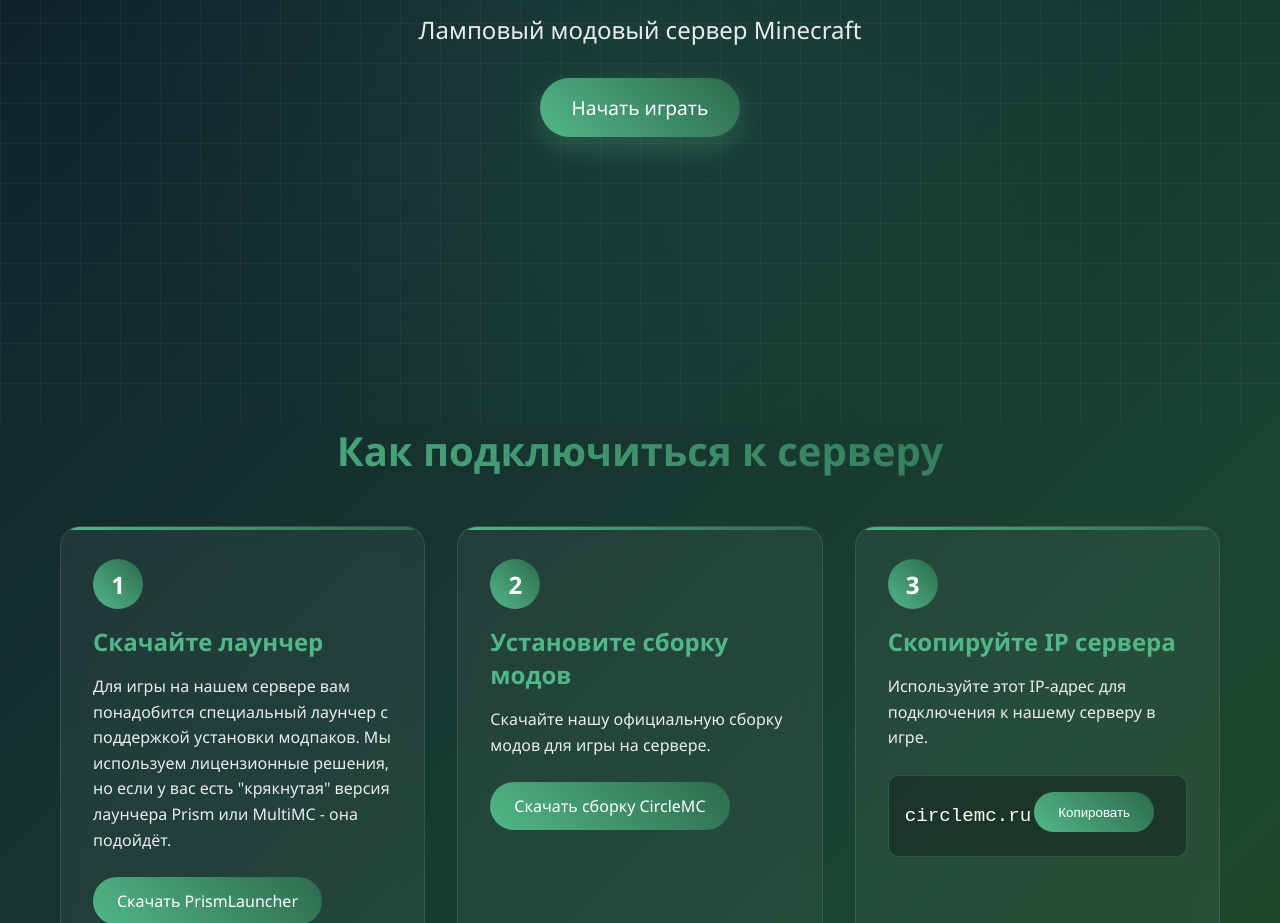
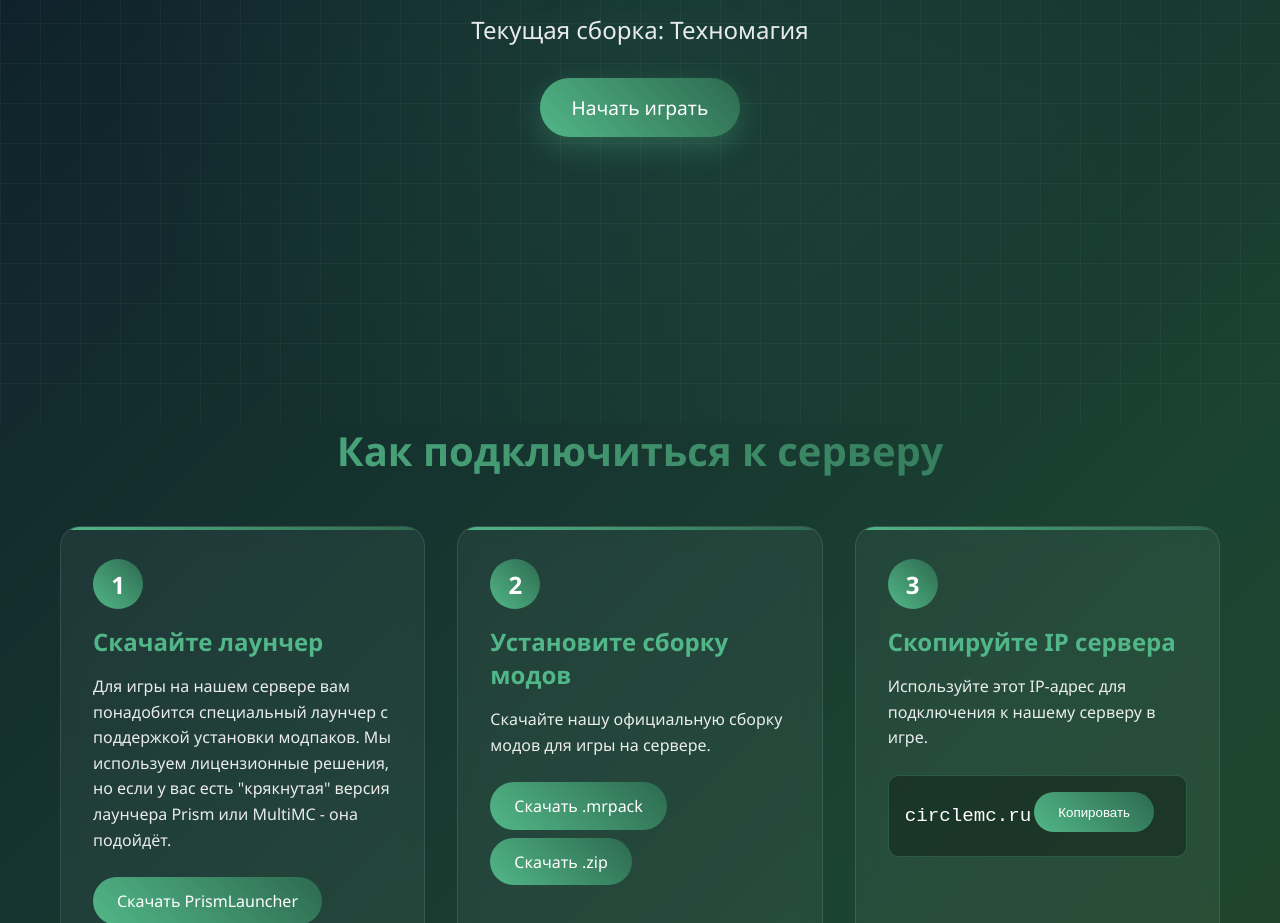
Before and after one commit to bUmmy1337/circleminecraft, a plain HTML site: page website/index.html in a window 1280 px wide. Shown: the part 377-1300 px from the top of the page. Drawn offline with Linux system fonts and the light colour scheme.

Commit message:
Update index.html

```diff
--- a/website/index.html
+++ b/website/index.html
@@ -524,7 +524,7 @@
     <section id="home" class="hero">
         <div class="hero-content">
             <h1 class="fade-in-up">CircleMC</h1>
-            <p class="fade-in-up">Ламповый модовый сервер Minecraft</p>
+            <p class="fade-in-up">Текущая сборка: Техномагия</p>
             <a href="#steps" class="cta-button fade-in-up">Начать играть</a>
         </div>
     </section>
@@ -545,7 +545,8 @@
                     <div class="step-number">2</div>
                     <h3 class="step-title">Установите сборку модов</h3>
                     <p class="step-description">Скачайте нашу официальную сборку модов для игры на сервере.</p>
-                    <a href="https://github.com/bUmmy1337/circleminecraft/releases/download/middleages_2.0.2_client/Middle.Ages.2.0.2.mrpack" class="download-button" onclick="downloadModpack()">Скачать сборку CircleMC</a>
+                    <a href="https://github.com/bUmmy1337/circleminecraft/releases/download/Technomagic-1.0.0/Techomagic.1.0.0.mrpack" class="download-button" onclick="downloadModpack()">Скачать .mrpack</a>
+                    <a href="https://github.com/bUmmy1337/circleminecraft/releases/download/Technomagic-1.0.0/Technomagic.1.0.0.zip" class="download-button" onclick="downloadModpack()">Скачать .zip</a>
                     <div class="success-message" id="modpack-success">✓ Сборка успешно загружена!</div>
                 </div>
 
```
